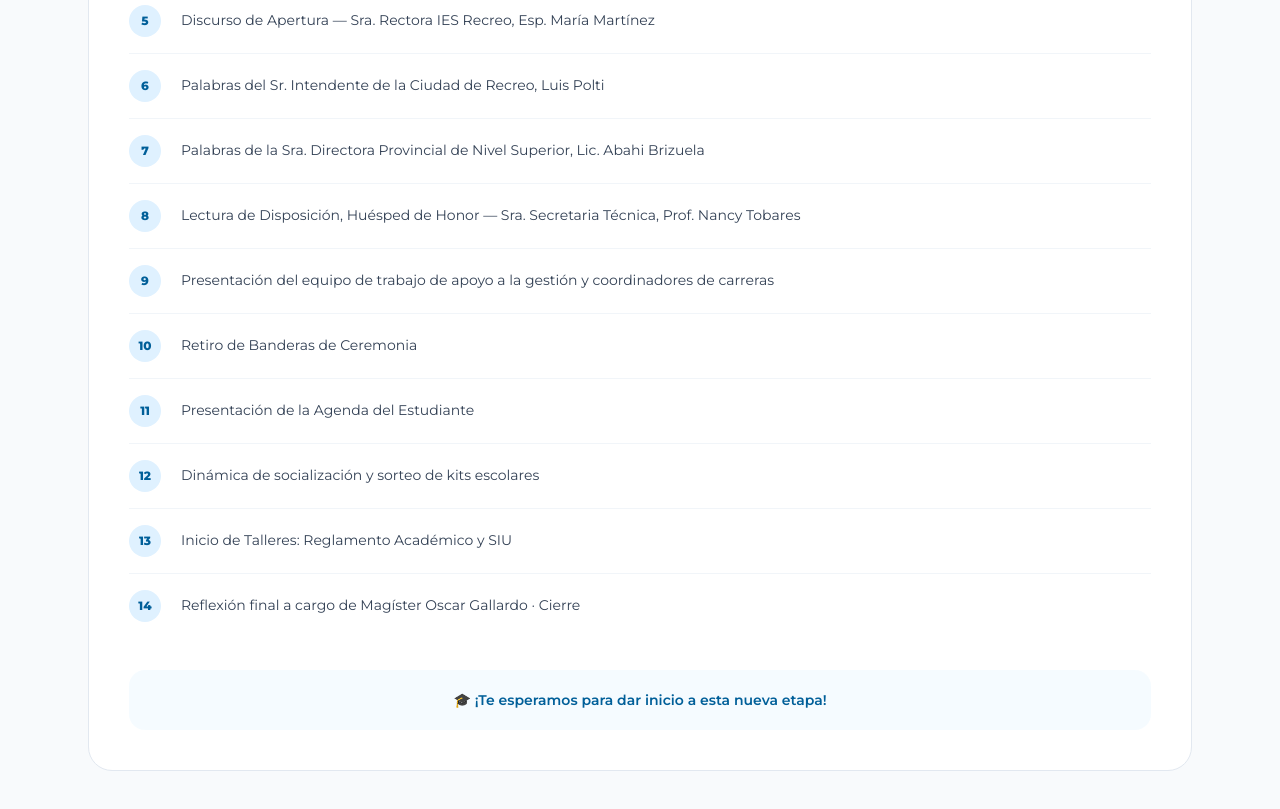
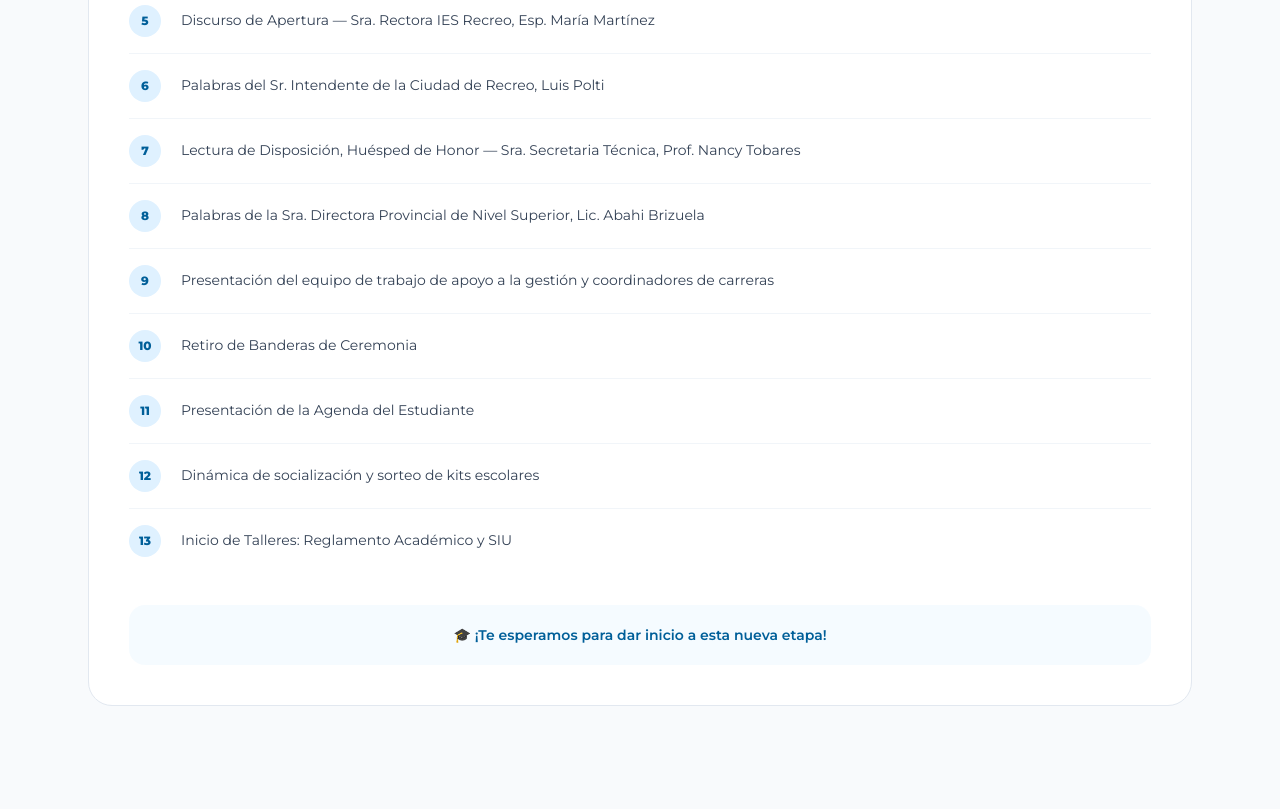
Before and after one commit to Gonzalo217/agenda2026, a React (Vite) app: page / in a window 1280 px wide. Shown: the part 2800-3609 px from the top of the page. Built offline with nearby package versions, Linux system fonts and the light colour scheme; the HTML template or start-up script is replaced by a standard one.

Commit message:
Swap order of items in ActoBienvenida list

```diff
--- a/src/components/ActoBienvenida.jsx
+++ b/src/components/ActoBienvenida.jsx
@@ -7,14 +7,13 @@ const PROGRAMA = [
   { num: 4, texto: 'Ingreso de banderas de ceremonia · Entonación de Himnos' },
   { num: 5, texto: 'Discurso de Apertura — Sra. Rectora IES Recreo, Esp. María Martínez' },
   { num: 6, texto: 'Palabras del Sr. Intendente de la Ciudad de Recreo, Luis Polti' },
-  { num: 7, texto: 'Palabras de la Sra. Directora Provincial de Nivel Superior, Lic. Abahi Brizuela' },
-  { num: 8, texto: 'Lectura de Disposición, Huésped de Honor — Sra. Secretaria Técnica, Prof. Nancy Tobares' },
+  { num: 7, texto: 'Lectura de Disposición, Huésped de Honor — Sra. Secretaria Técnica, Prof. Nancy Tobares' },
+  { num: 8, texto: 'Palabras de la Sra. Directora Provincial de Nivel Superior, Lic. Abahi Brizuela'},
   { num: 9, texto: 'Presentación del equipo de trabajo de apoyo a la gestión y coordinadores de carreras' },
   { num: 10, texto: 'Retiro de Banderas de Ceremonia' },
   { num: 11, texto: 'Presentación de la Agenda del Estudiante' },
   { num: 12, texto: 'Dinámica de socialización y sorteo de kits escolares' },
   { num: 13, texto: 'Inicio de Talleres: Reglamento Académico y SIU' },
-  { num: 14, texto: 'Reflexión final a cargo de Magíster Oscar Gallardo · Cierre' },
 ];
 
 function ActoBienvenida() {
```
